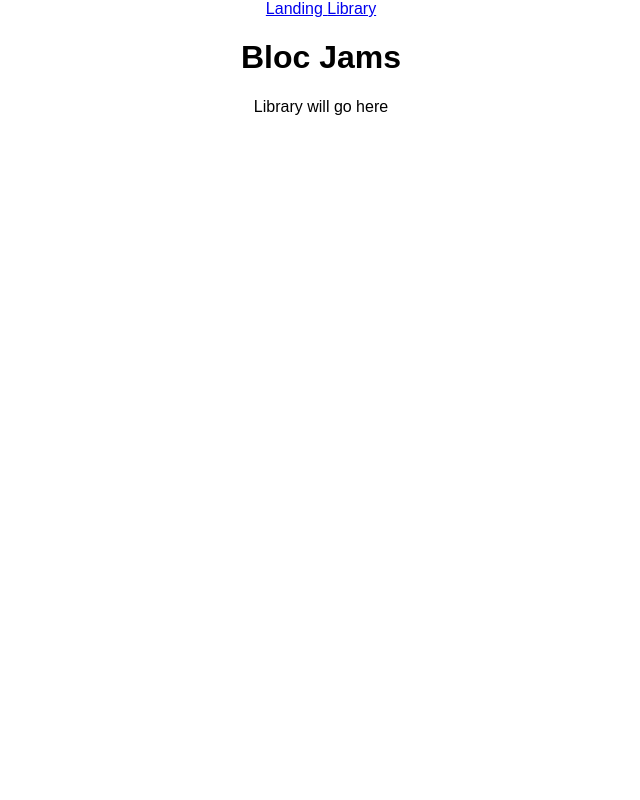
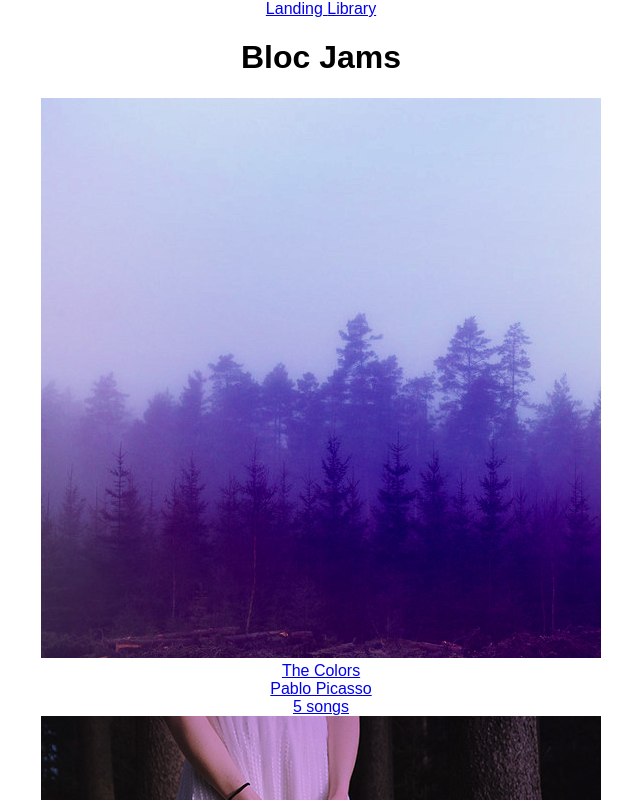
Before and after one commit to jburhan/bloc-jams-react, a React (Create React App) app: page /library in a window 1280 px wide. Shown: the top 800 px of the page, without its empty margins (319-959 px from the left). Built offline with nearby package versions, Linux system fonts and the light colour scheme.

Commit message:
router library checkpoint

```diff
--- a/src/App.js
+++ b/src/App.js
@@ -1,6 +1,7 @@
 import React, { Component } from 'react';
 import { Route, Link } from 'react-router-dom';
 import './App.css';
+import Album from './components/Album';
 import Landing from './components/Landing';
 import Library from './components/Library';
 
@@ -19,6 +20,7 @@
         <main>
           <Route exact path="/" component={Landing} />
           <Route path="/library" component={Library} />
+          <Route path="/album/:slug" component={Album} />
         </main>
 
       </div>
--- a/src/components/Album.js
+++ b/src/components/Album.js
@@ -1,4 +1,13 @@
-import React from 'react';
+import React, { Component } from 'react';
 
+class Album extends Component {
+  render () {
+    return (
+      <section className="album">
+        {this.props.match.params.slug} Album will go here
+      </section>
+    );
+  }
+}
 
 export default Album;
--- a/src/components/Landing.js
+++ b/src/components/Landing.js
@@ -2,7 +2,22 @@
 
 const Landing = () => (
   <section className="landing">
-    Landing page will go here
+  <h1 className="hero-title">Turn the music up!</h1>
+
+<section className="selling-points">
+  <div className="point">
+    <h2 className="point-title">Choose your music</h2>
+    <p className="point-description">The world is full of music; why should you have to listen to music that someone else chose?</p>
+  </div>
+  <div className="point">
+    <h2 className="point-title">Unlimited, streaming, ad-free</h2>
+    <p className="point-description">No arbitrary limits. No distractions.</p>
+  </div>
+  <div className="point">
+    <h2 className="point-title">Mobile enabled</h2>
+    <p className="point-description">Listen to your music on the go. This streaming service is available on all mobile platforms.</p>
+  </div>
+</section>
   </section>
 
 
--- a/src/components/Library.js
+++ b/src/components/Library.js
@@ -1,11 +1,31 @@
-import React from 'react';
+import React, { Component } from 'react';
+import { Link } from 'react-router-dom';
+import albumData from './../data/albums';
 
-const Library = () => (
-  <section className="Library">
-    Library will go here
-  </section>
+class Library extends Component {
+   constructor(props) {
+     super(props);
+     this.state = { albums: albumData};
+   }
 
 
-);
+
+  render() {
+    return (
+      <section className='Library'>
+        {
+          this.state.albums.map( (album, index) =>
+            <Link to={'/album/${album.slug}'} key={index}>
+              <img src={album.albumCover} alt={album.title} />
+              <div>{album.title}</div>
+              <div>{album.artist}</div>
+              <div>{album.songs.length} songs</div>
+            </Link>
+          )
+        }
+      </section>
+    );
+  }
+}
 
 export default Library;
--- /dev/null
+++ b/src/data/albums.js
@@ -0,0 +1,27 @@
+export default [{
+  title: 'The Colors',
+  artist: 'Pablo Picasso',
+  releaseInfo: '1909 Spanish Records',
+  albumCover: '/assets/images/album_covers/01.jpg',
+  slug: 'the-colors',
+  songs: [
+      { title: 'Blue', duration: '161.71', audioSrc: '/assets/music/blue.mp3' },
+      { title: 'Green', duration: '103.96', audioSrc: '/assets/music/green.mp3' },
+      { title: 'Red', duration: '268.45', audioSrc: '/assets/music/red.mp3' },
+      { title: 'Pink', duration: '153.14', audioSrc: '/assets/music/pink.mp3' },
+      { title: 'Magenta', duration: '374.22', audioSrc: '/assets/music/magenta.mp3' }
+  ]
+}, {
+    title: 'The Telephone',
+    artist: 'Guglielmo Marconi',
+    releaseInfo: '1909 EM',
+    albumCover: '/assets/images/album_covers/02.jpg',
+    slug: 'the-telephone',
+    songs: [
+      { title: 'Blue', duration: '161.71', audioSrc: '/assets/music/blue.mp3' },
+      { title: 'Green', duration: '103.96', audioSrc: '/assets/music/green.mp3' },
+      { title: 'Red', duration: '268.45', audioSrc: '/assets/music/red.mp3' },
+      { title: 'Pink', duration: '153.14', audioSrc: '/assets/music/pink.mp3' },
+      { title: 'Magenta', duration: '374.22', audioSrc: '/assets/music/magenta.mp3' }
+    ]
+}];
```
